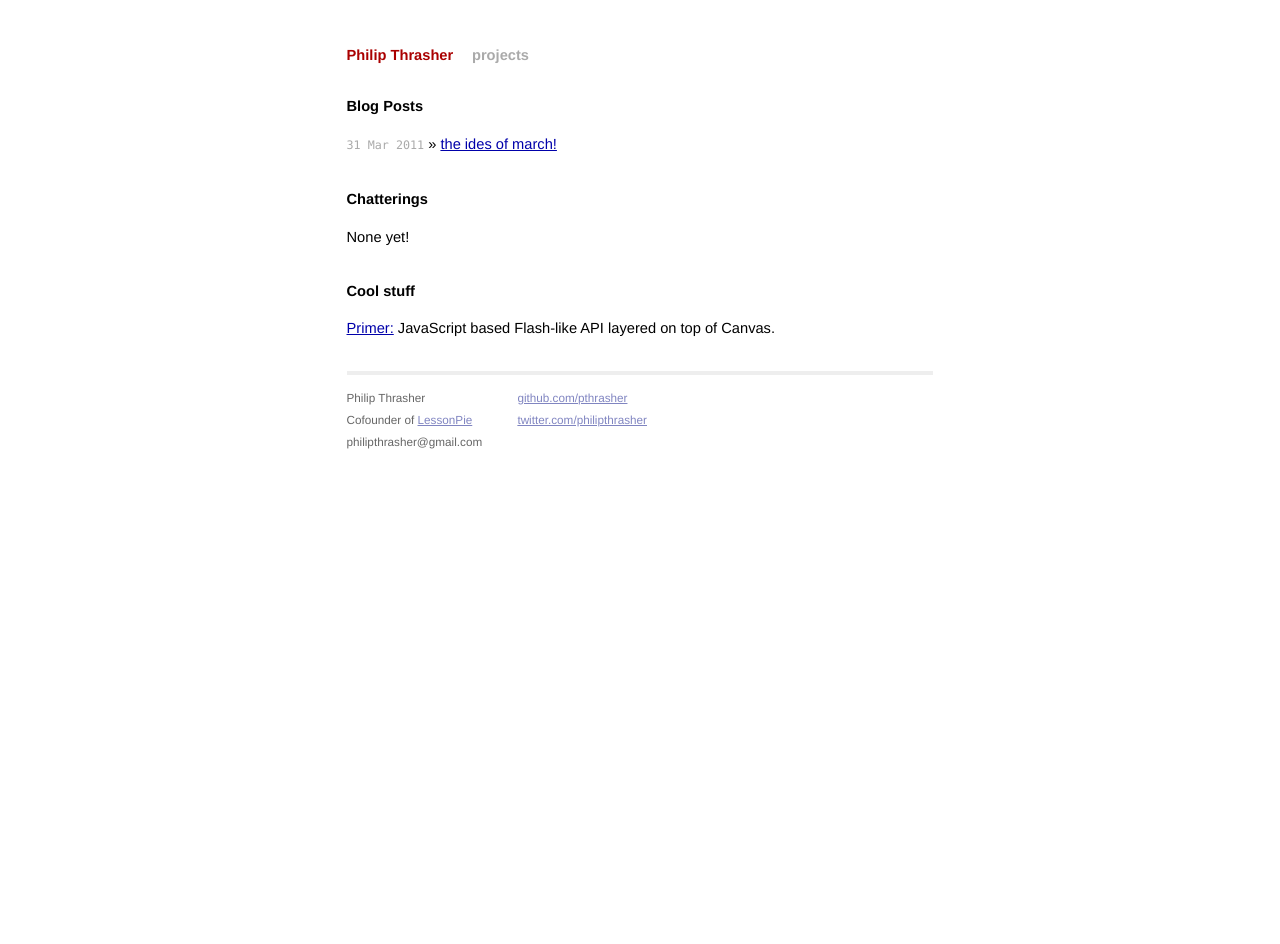
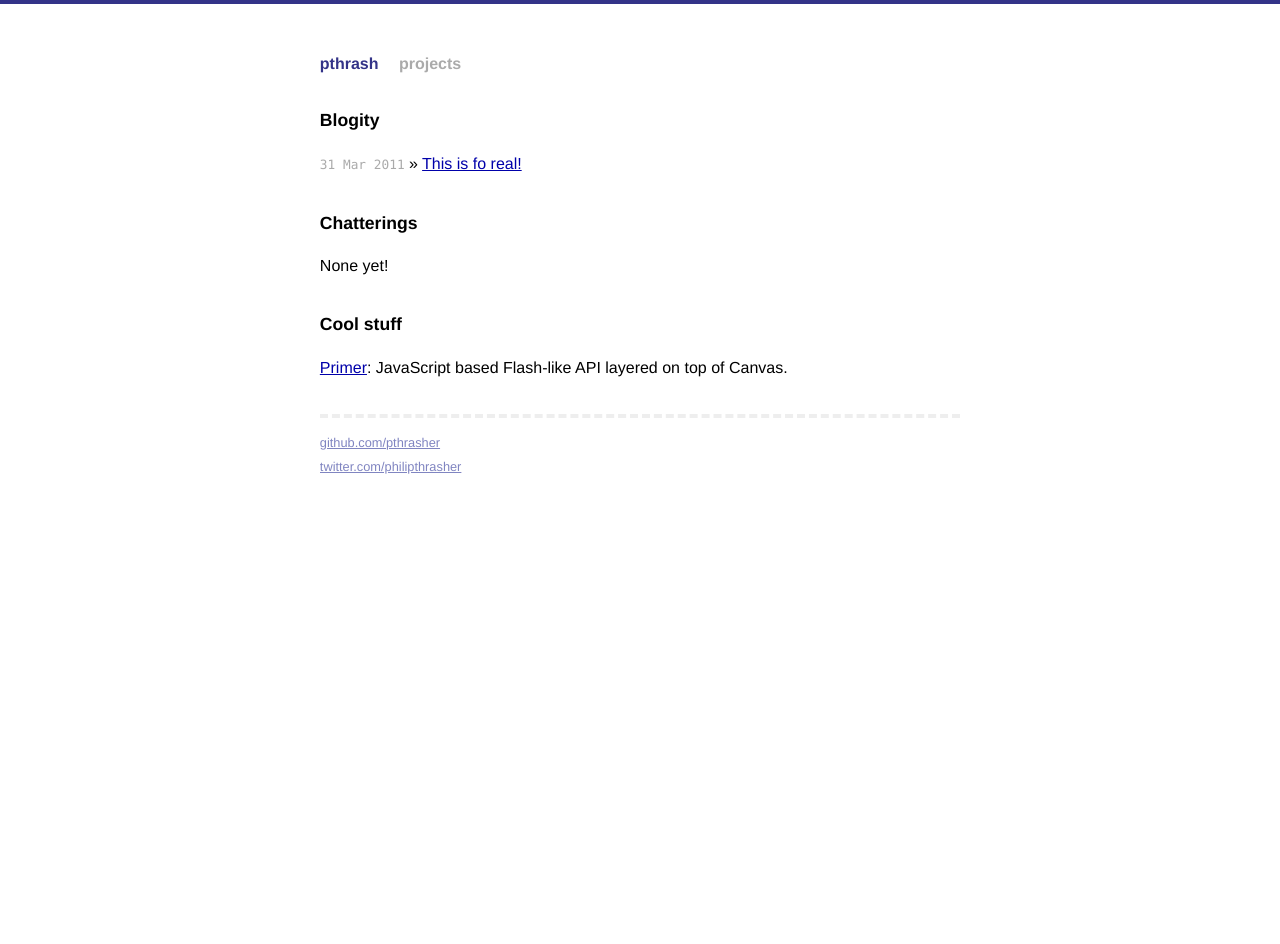
Before and after one commit to pthrasher/pthrasher.github.com, a Jekyll site: the page built from index.html, in a window 1280 px wide. Built offline with Jekyll 4.4.1, drawn with Linux system fonts in a browser that asks for light colours; after the commit the page ends 904 px from its top, so only the background shows below that.

Commit message:
ridiculous amounts of changes.

```diff
--- a/_layouts/default.html
+++ b/_layouts/default.html
@@ -19,20 +19,13 @@
 
 <div class="site">
   <div class="title">
-    <a href="/">Philip Thrasher</a>
+    <a href="/">pthrash</a>
     <a class="extra" href="http://github.com/pthrasher">projects</a>
   </div>
 
   {{ content }}
 
   <div class="footer">
-    <div class="contact">
-      <p>
-        Philip Thrasher<br />
-        Cofounder of <a href="http://lessonpie.com/">LessonPie</a><br />
-        philipthrasher@gmail.com
-      </p>
-    </div>
     <div class="contact">
       <p>
         <a href="http://github.com/pthrasher/">github.com/pthrasher</a><br />
--- a/_posts/2011-03-31-the-ides-of-march.markdown
+++ /dev/null
@@ -1,6 +0,0 @@
----
-layout: post
-title: the ides of march!
----
-
-the ides of march!
--- /dev/null
+++ b/_posts/2011-03-31-this-is-fo-real.markdown
@@ -0,0 +1,6 @@
+---
+layout: post
+title: This is fo real!
+---
+
+So, I was coding up my site today, and I was thinking just how awesome jekyll is... It's truly a masterpiece. Severely awesome.
--- a/css/styles.css
+++ b/css/styles.css
@@ -20,10 +20,11 @@ body {
   font: 13.34px helvetica, arial, clean, sans-serif;
   *font-size: small;
   text-align: center;
+  border-top:4px solid #338;
 }
 
 h1, h2, h3, h4, h5, h6 {
-  font-size: 100%;
+  font-size: 110%;
 }
 
 h1 {
@@ -79,7 +80,7 @@ ul.posts {
 /*****************************************************************************/
 
 .site {
-  font-size: 110%;
+  font-size: 120%;
   text-align: justify;
   width: 40em;
   margin: 3em auto 2em auto;
@@ -87,13 +88,13 @@ ul.posts {
 }
 
 .title {
-  color: #a00;
+  color: #338;
   font-weight: bold;
   margin-bottom: 2em;
 }
 
   .site .title a {
-    color: #a00;
+    color: #338;
     text-decoration: none;
   }
 
@@ -118,7 +119,7 @@ ul.posts {
   .site .footer {
     font-size: 80%;
     color: #666;
-    border-top: 4px solid #eee;
+    border-top: 4px dashed #eee;
     margin-top: 2em;
     overflow: hidden;
   }
--- a/index.html
+++ b/index.html
@@ -4,7 +4,7 @@ title: musings of a thrasher
 ---
 
 <div id="home">
-  <h1>Blog Posts</h1>
+  <h1>Blogity</h1>
   <ul class="posts">
     {% for post in site.posts %}
       <li><span>{{ post.date | date_to_string }}</span> &raquo; <a href="{{ post.url }}">{{ post.title }}</a></li>
@@ -18,6 +18,6 @@ title: musings of a thrasher
 
   <h1>Cool stuff</h1>
   <ul class="posts">
-    <li><a href="http://github.com/mojombo/primer/">Primer:</a> JavaScript based Flash-like API layered on top of Canvas.</li>
+    <li><a href="http://github.com/mojombo/primer/">Primer</a>: JavaScript based Flash-like API layered on top of Canvas.</li>
   </ul>
 </div>
```
Also changed, not shown: _layouts/post.html (+4 -3 lines), _posts/2011-03-31-template.markdown (added, +7 -0 lines).
